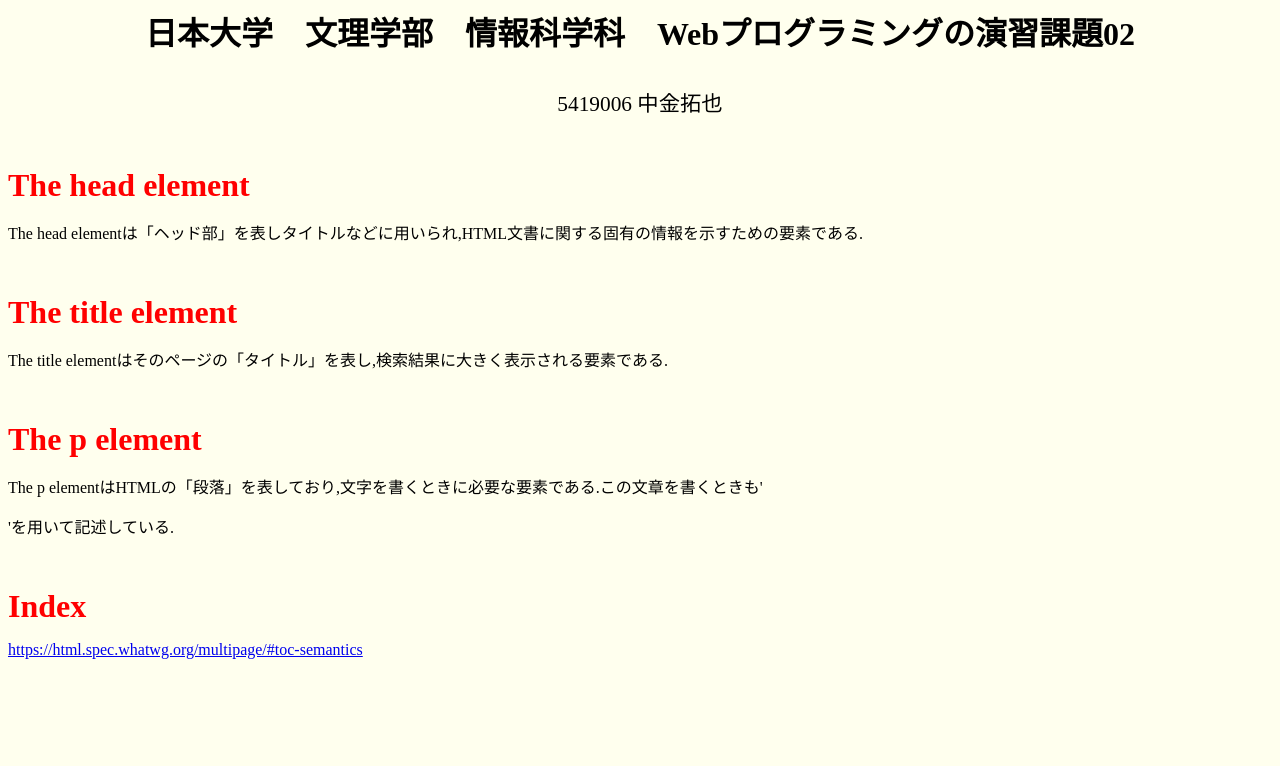
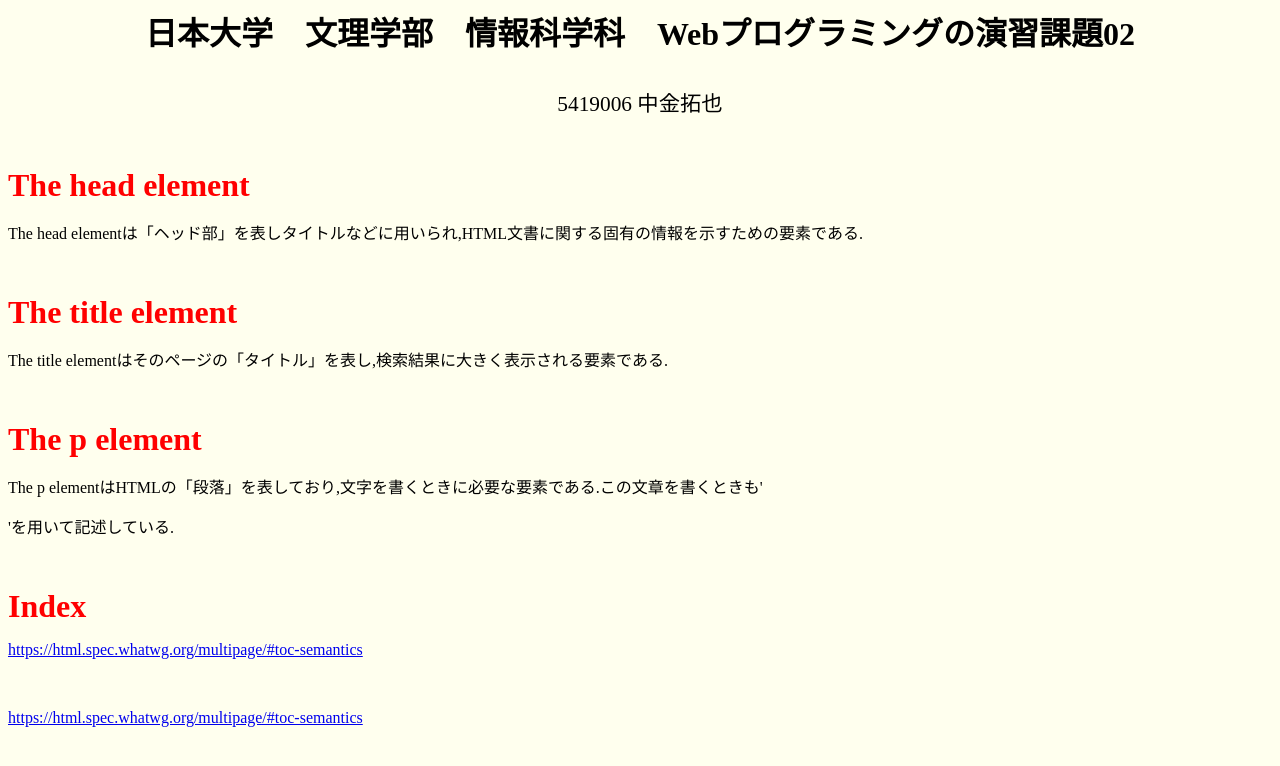
Before and after one commit to monchicchi08/02kadai, a plain HTML site: page index.html in a window 1280 px wide. Drawn offline with Linux system fonts and the light colour scheme.

Commit message:
Update index.html

```diff
--- a/index.html
+++ b/index.html
@@ -63,3 +63,8 @@
  <a href="https://html.spec.whatwg.org/multipage/#toc-semantics">https://html.spec.whatwg.org/multipage/#toc-semantics</a>
 </p>
 <p>&nbsp;</p>
+
+<p>
+ <a href="https://developer.mozilla.org/ja/docs/Learn/Getting_started_with_the_web">https://html.spec.whatwg.org/multipage/#toc-semantics</a>
+</p>
+<p>&nbsp;</p>
```
